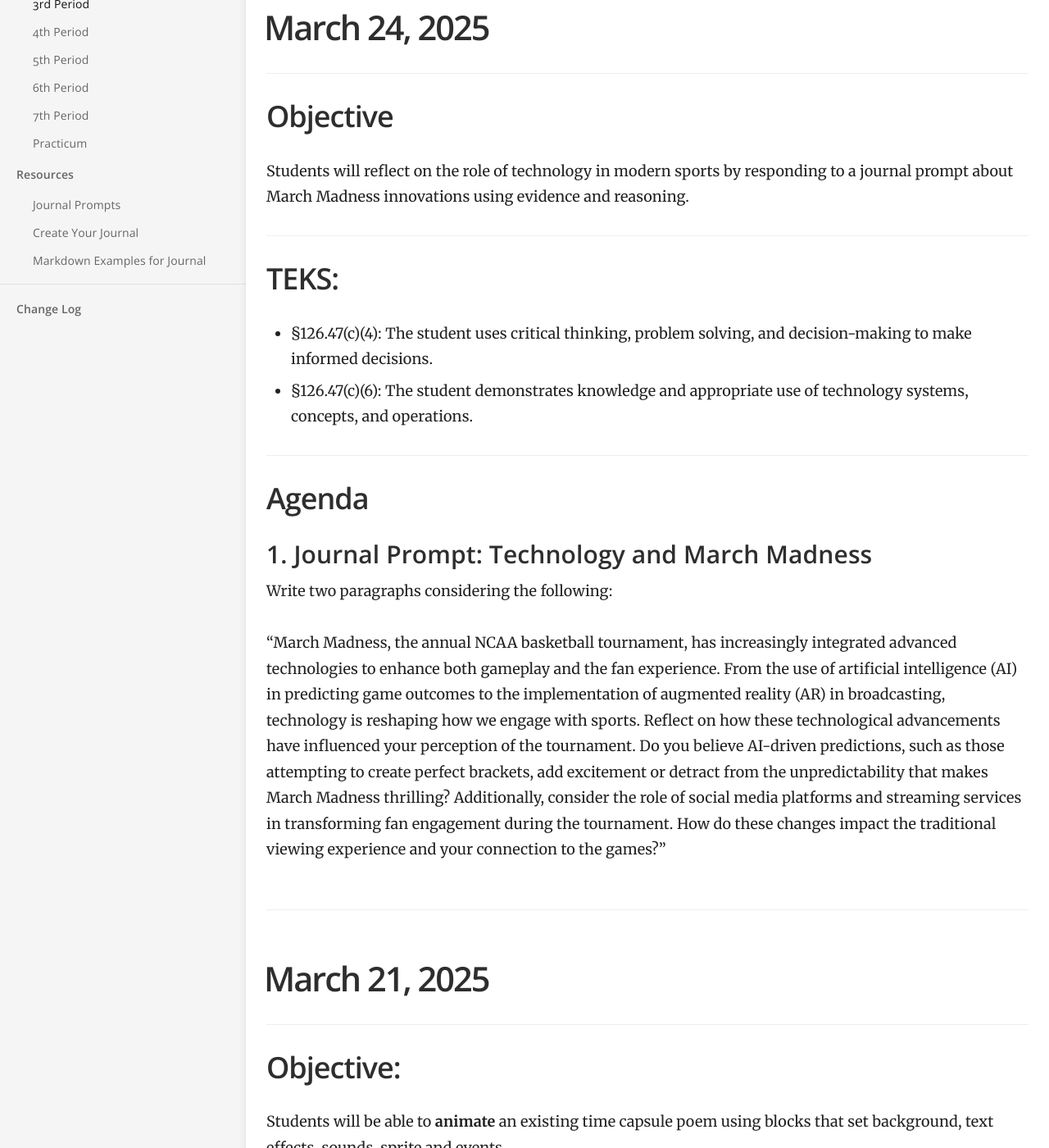
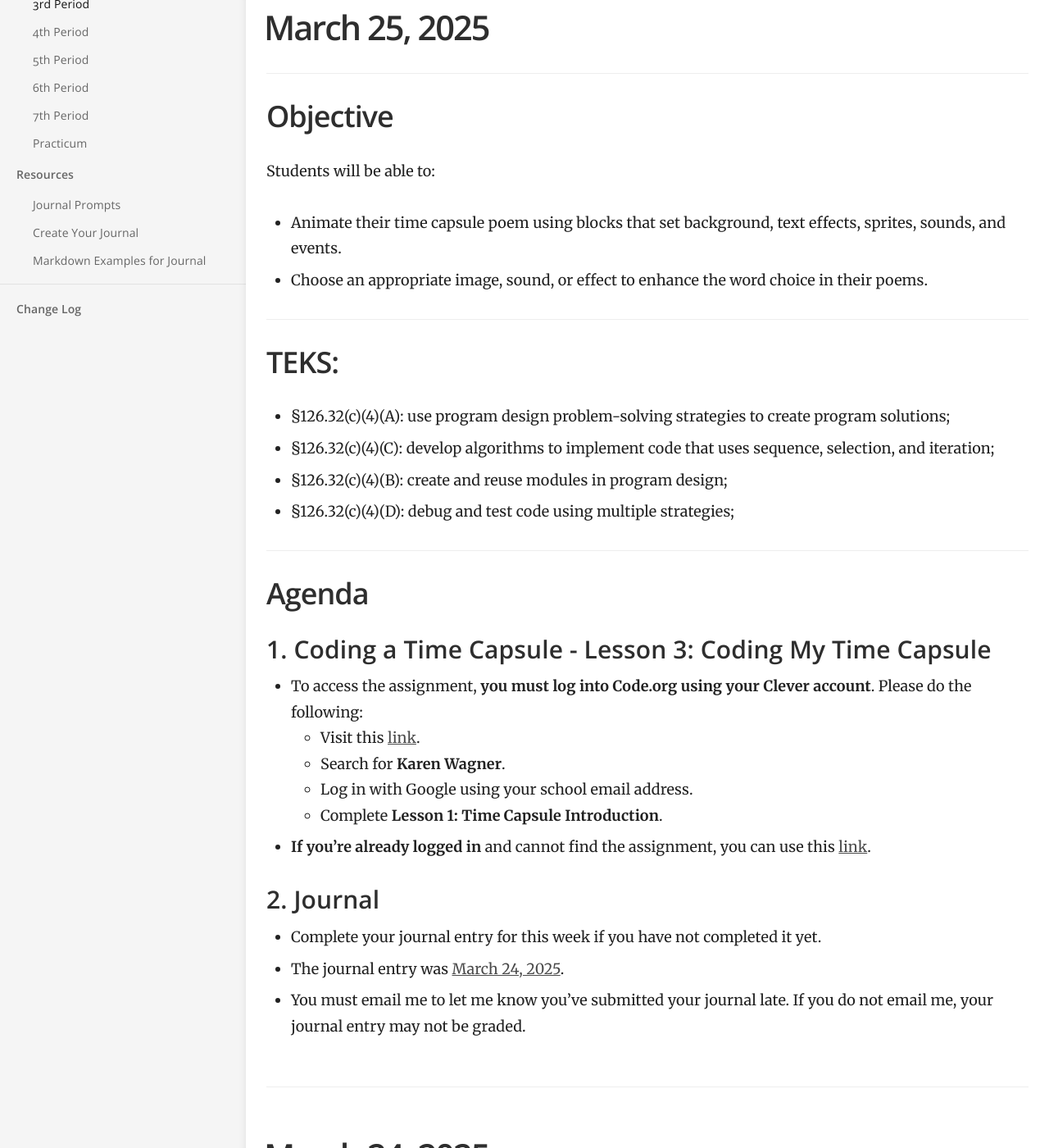
Before and after one commit to mswhitby/classroom, a Jekyll site: the page built from _docs/classes/1st.md, in a window 1280 px wide and 1400 px high, scrolled down 266 px. Shown: the whole window at 82% size. Built offline with Jekyll 4.4.1, drawn with Linux system fonts in a browser that asks for light colours.

Commit message:
Updated lessons

```diff
--- a/_docs/classes/1st.md
+++ b/_docs/classes/1st.md
@@ -4,6 +4,41 @@ subtitle: Fundamentals of Computer Science
 category: Classes
 order: 1
 ---
+
+# March 25, 2025
+
+## Objective
+
+Students will be able to:
+- Animate their time capsule poem using blocks that set background, text effects, sprites, sounds, and events.
+- Choose an appropriate image, sound, or effect to enhance the word choice in their poems.
+
+## TEKS:
+
+- §126.32(c)(4)(A): use program design problem-solving strategies to create program solutions;
+- §126.32(c)(4)(C): develop algorithms to implement code that uses sequence, selection, and iteration;
+- §126.32(c)(4)(B): create and reuse modules in program design;
+- §126.32(c)(4)(D): debug and test code using multiple strategies;
+
+## Agenda
+
+### 1. Coding a Time Capsule - Lesson 3: Coding My Time Capsule
+
+- To access the assignment, **you must log into Code.org using your Clever account**. Please do the following:
+    - Visit this [link](https://clever.com/oauth/district-picker?client_id=2f27405716644a951b23&redirect_uri=https%3A%2F%2Fstudio.code.org%2Fusers%2Fauth%2Fclever%2Fcallback&response_type=code&state=ede33ff61289cf32708a0f54079cdd23e31d0b0a02b0e0e8).
+    - Search for **Karen Wagner**.
+    - Log in with Google using your school email address.
+    - Complete **Lesson 1: Time Capsule Introduction**.
+
+- **If you're already logged in** and cannot find the assignment, you can use this [link](https://studio.code.org/s/csc-timecapsule-2023).
+
+### 2. Journal
+
+- Complete your journal entry for this week if you have not completed it yet.
+- The journal entry was [March 24, 2025](https://github.com/mswhitby/classroom/blob/main/_docs/resources/journal.md#march-24-2025).
+- You must email me to let me know you've submitted your journal late. If you do not email me, your journal entry may not be graded.
+
+----
 
 # March 24, 2025
 
```
Also changed, not shown: _docs/resources/journal.md (+1 -1 lines).
